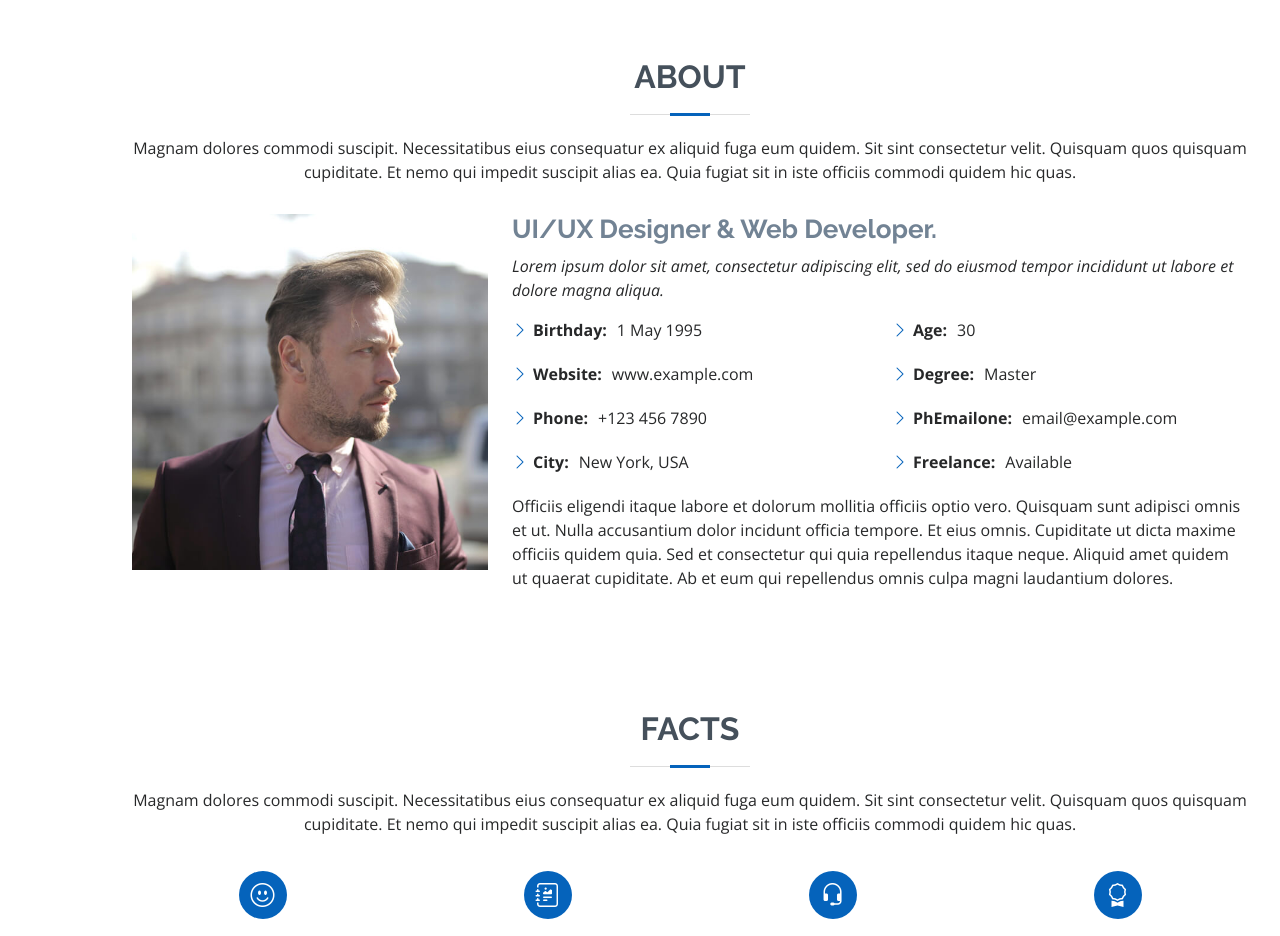
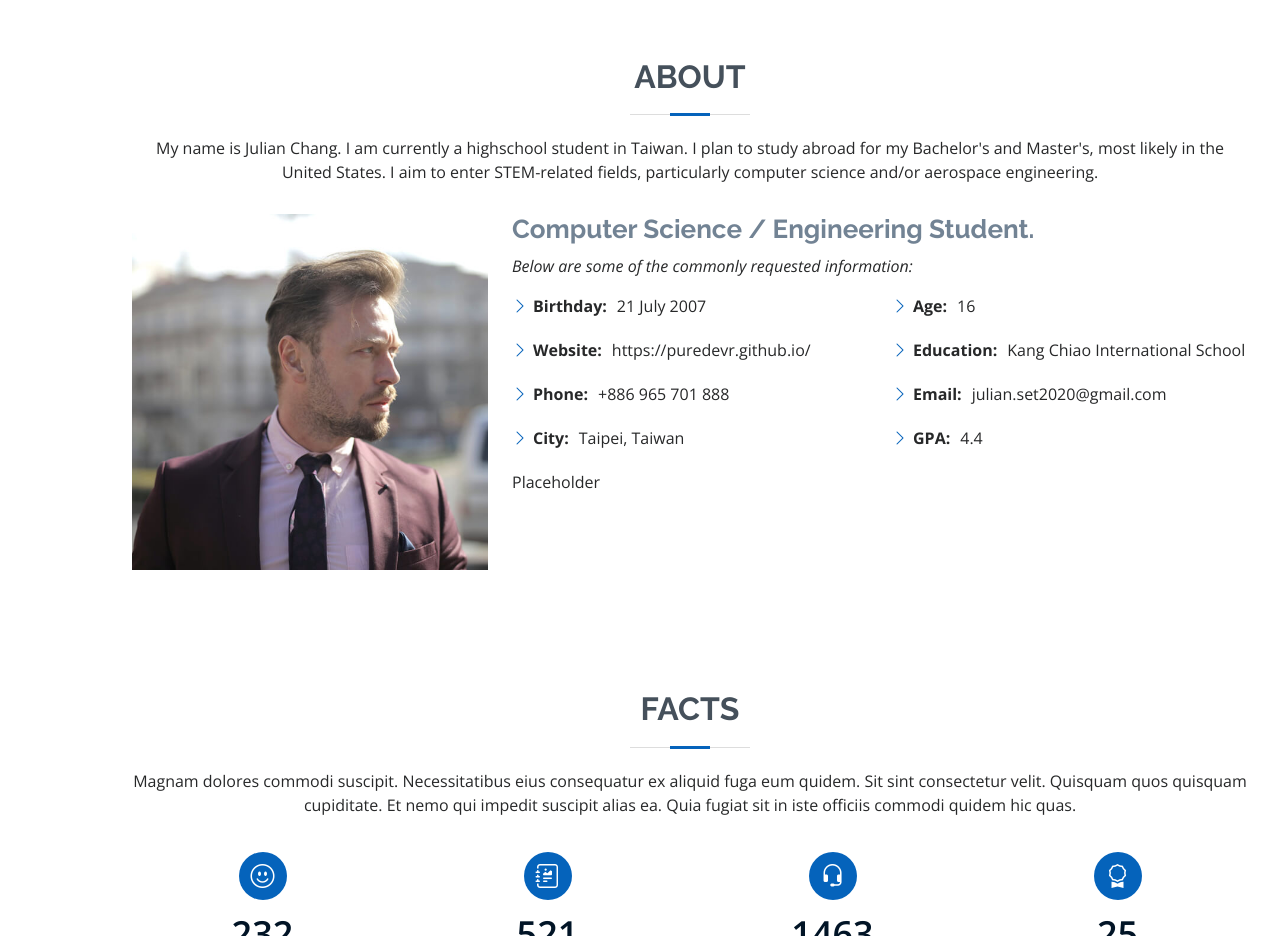
Before and after one commit to PureDevr/PureDevr.github.io, a plain HTML site: page index.html in a window 1280 px wide. Shown: the part 802-1738 px from the top of the page. Drawn offline with nearby package versions, Linux system fonts and the light colour scheme.

Commit message:
Update About section

```diff
--- a/index.html
+++ b/index.html
@@ -79,7 +79,7 @@
 
         <div class="section-title">
           <h2>About</h2>
-          <p>Magnam dolores commodi suscipit. Necessitatibus eius consequatur ex aliquid fuga eum quidem. Sit sint consectetur velit. Quisquam quos quisquam cupiditate. Et nemo qui impedit suscipit alias ea. Quia fugiat sit in iste officiis commodi quidem hic quas.</p>
+          <p>My name is Julian Chang. I am currently a highschool student in Taiwan. I plan to study abroad for my Bachelor's and Master's, most likely in the United States. I aim to enter STEM-related fields, particularly computer science and/or aerospace engineering.</p>
         </div>
 
         <div class="row">
@@ -87,32 +87,30 @@
             <img src="assets/img/profile-img.jpg" class="img-fluid" alt="">
           </div>
           <div class="col-lg-8 pt-4 pt-lg-0 content">
-            <h3>UI/UX Designer &amp; Web Developer.</h3>
+            <h3>Computer Science / Engineering Student.</h3>
             <p class="fst-italic">
-              Lorem ipsum dolor sit amet, consectetur adipiscing elit, sed do eiusmod tempor incididunt ut labore et dolore
-              magna aliqua.
+              Below are some of the commonly requested information:
             </p>
             <div class="row">
               <div class="col-lg-6">
                 <ul>
-                  <li><i class="bi bi-chevron-right"></i> <strong>Birthday:</strong> <span>1 May 1995</span></li>
-                  <li><i class="bi bi-chevron-right"></i> <strong>Website:</strong> <span>www.example.com</span></li>
-                  <li><i class="bi bi-chevron-right"></i> <strong>Phone:</strong> <span>+123 456 7890</span></li>
-                  <li><i class="bi bi-chevron-right"></i> <strong>City:</strong> <span>New York, USA</span></li>
+                  <li><i class="bi bi-chevron-right"></i> <strong>Birthday:</strong> <span>21 July 2007</span></li>
+                  <li><i class="bi bi-chevron-right"></i> <strong>Website:</strong> <span>https://puredevr.github.io/</span></li>
+                  <li><i class="bi bi-chevron-right"></i> <strong>Phone:</strong> <span>+886 965 701 888</span></li>
+                  <li><i class="bi bi-chevron-right"></i> <strong>City:</strong> <span>Taipei, Taiwan</span></li>
                 </ul>
               </div>
               <div class="col-lg-6">
                 <ul>
-                  <li><i class="bi bi-chevron-right"></i> <strong>Age:</strong> <span>30</span></li>
-                  <li><i class="bi bi-chevron-right"></i> <strong>Degree:</strong> <span>Master</span></li>
-                  <li><i class="bi bi-chevron-right"></i> <strong>PhEmailone:</strong> <span>email@example.com</span></li>
-                  <li><i class="bi bi-chevron-right"></i> <strong>Freelance:</strong> <span>Available</span></li>
+                  <li><i class="bi bi-chevron-right"></i> <strong>Age:</strong> <span>16</span></li>
+                  <li><i class="bi bi-chevron-right"></i> <strong>Education:</strong> <span>Kang Chiao International School</span></li>
+                  <li><i class="bi bi-chevron-right"></i> <strong>Email:</strong> <span>julian.set2020@gmail.com</span></li>
+                  <li><i class="bi bi-chevron-right"></i> <strong>GPA:</strong> <span>4.4</span></li>
                 </ul>
               </div>
             </div>
             <p>
-              Officiis eligendi itaque labore et dolorum mollitia officiis optio vero. Quisquam sunt adipisci omnis et ut. Nulla accusantium dolor incidunt officia tempore. Et eius omnis.
-              Cupiditate ut dicta maxime officiis quidem quia. Sed et consectetur qui quia repellendus itaque neque. Aliquid amet quidem ut quaerat cupiditate. Ab et eum qui repellendus omnis culpa magni laudantium dolores.
+              Placeholder
             </p>
           </div>
         </div>
```
